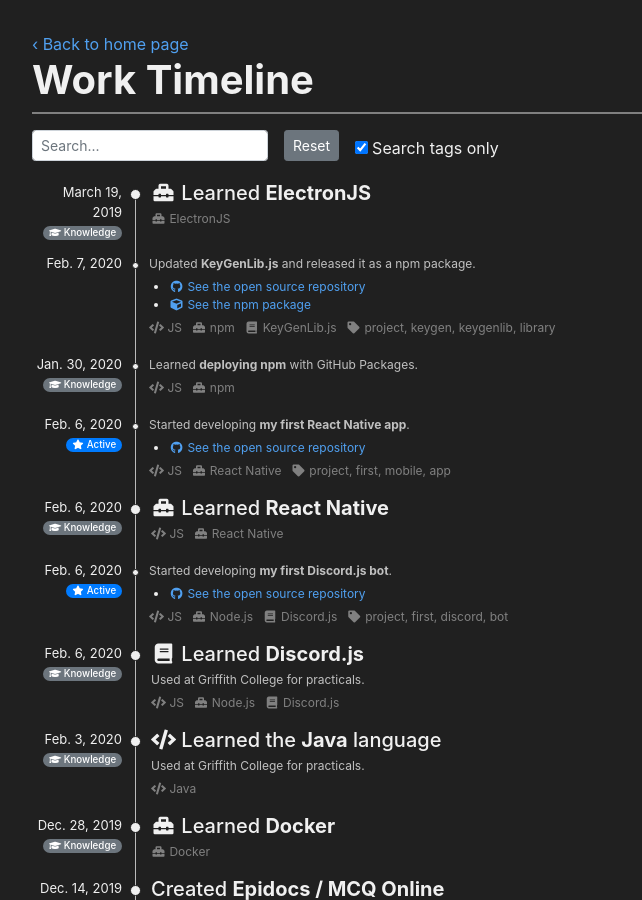
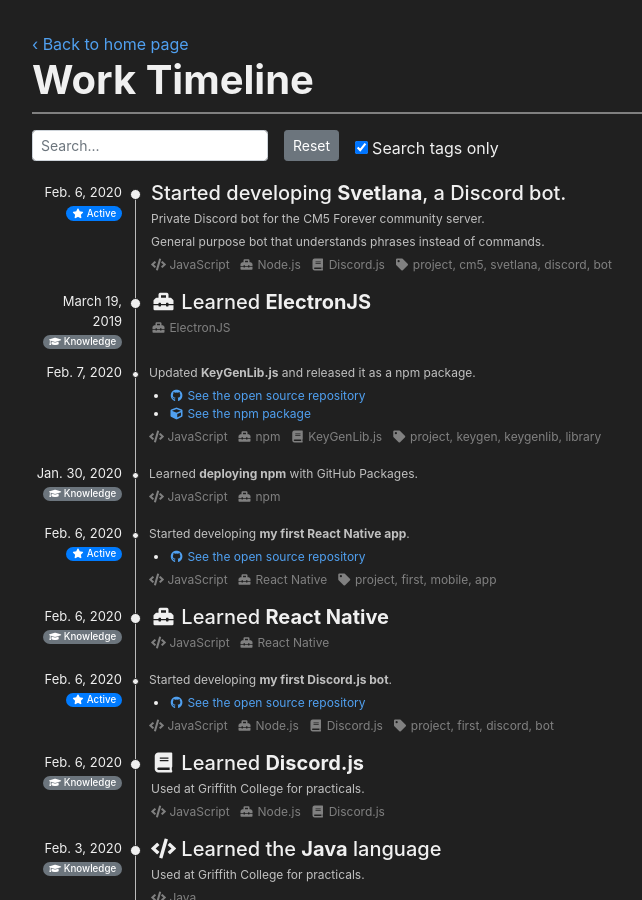
Before and after one commit to matiboux/matiboux.me, a Jekyll site: the page built from timeline.html, in a window 1280 px wide and 900 px high. Shown: the whole window, without its empty margins (53-695 px from the left). Built offline with Jekyll 4.4.1, drawn with Linux system fonts in a browser that asks for light colours; nearby versions of some CDN libraries; some of the changed text lies outside the part shown.

Commit message:
Added Svetlana development in timeline.yml

```diff
--- a/_data/timeline.yml
+++ b/_data/timeline.yml
@@ -13,6 +13,19 @@
   # tags: []
 
 
+- title: Started developing <b>Svetlana</b>, a Discord bot.
+  description:
+  - Private Discord bot for the CM5 Forever community server.
+  - General purpose bot that understands phrases instead of commands.
+  # links:
+  # - title: <i class="fab fa-github fa-fw"></i> See the open source repository
+    # href: https://github.com/matiboux/Svetlana
+  date: Feb. 6, 2020
+  status: active
+  languages: [JavaScript]
+  tools: [Node.js]
+  libraries: [Discord.js]
+  tags: [project, cm5, svetlana, discord, bot]
 
 - title: <i class="fas fa-toolbox fa-fw"></i> Learned <b>ElectronJS</b>
   date: March 19, 2019
@@ -26,14 +39,14 @@
   - title: <i class="fas fa-cube fa-fw"></i> See the npm package
     href: https://github.com/matiboux/KeyGenLib.js/packages/123276
   date: Feb. 7, 2020
-  languages: [JS]
+  languages: [JavaScript]
   tools: [npm]
   libraries: [KeyGenLib.js]
   tags: [project, keygen, keygenlib, library]
 
 - description: Learned <b>deploying npm</b> with GitHub Packages.
   date: Jan. 30, 2020
-  languages: [JS]
+  languages: [JavaScript]
   tools: [npm]
   category: knowledge
 
@@ -43,13 +56,13 @@
     href: https://github.com/matiboux/My-first-React-Native-app
   date: Feb. 6, 2020
   status: active
-  languages: [JS]
+  languages: [JavaScript]
   tools: [React Native]
   tags: [project, first, mobile, app]
 
 - title: <i class="fas fa-toolbox fa-fw"></i> Learned <b>React Native</b>
   date: Feb. 6, 2020
-  languages: [JS]
+  languages: [JavaScript]
   tools: [React Native]
   category: knowledge
 
@@ -59,7 +72,7 @@
     href: https://github.com/matiboux/my-first-discord.js-bot
   date: Feb. 6, 2020
   status: active
-  languages: [JS]
+  languages: [JavaScript]
   tools: [Node.js]
   libraries: [Discord.js]
   tags: [project, first, discord, bot]
@@ -67,7 +80,7 @@
 - title: <i class="fas fa-book fa-fw"></i> Learned <b>Discord.js</b>
   description: Used at Griffith College for practicals.
   date: Feb. 6, 2020
-  languages: [JS]
+  languages: [JavaScript]
   tools: [Node.js]
   libraries: [Discord.js]
   category: knowledge
@@ -545,7 +558,7 @@
     href: https://github.com/matiboux/KeyGenLib.js/packages/123276
   date: Jan. 12, 2017
   status: standby
-  languages: [JS]
+  languages: [JavaScript]
   libraries: [KeyGenLib.js]
   tags: [project, keygen, keygenlib, library]
 
@@ -830,7 +843,7 @@
 - title: <i class="fas fa-code fa-fw"></i> Learned the <b>JavaScript</b> language
   description: Learned how to use the <b>jQuery</b> library.
   date: May 2014
-  languages: [JS]
+  languages: [JavaScript]
   category: knowledge
 
 - title: Worked on <b>StormRadio</b>
```
